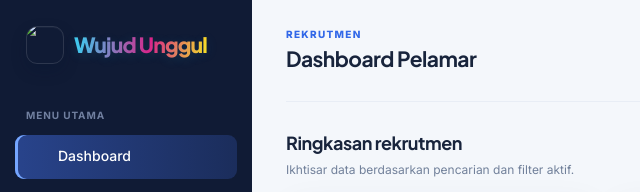
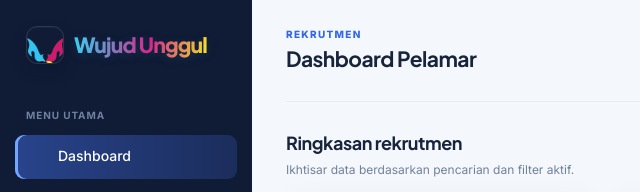
Before and after one commit to PhilipusDibyan/wuhrd-dashboard, a plain HTML site: page index.html in a window 1280 px wide. Shown: the top 192 px of the page, 0-640 px from the left. Drawn offline with nearby package versions, Linux system fonts and the light colour scheme; no server answers; some icons are missing.

Commit message:
Update icon and logo paths in index.html

```diff
--- a/index.html
+++ b/index.html
@@ -10,13 +10,13 @@
   <link href="https://fonts.googleapis.com/css2?family=Inter:wght@400;500;600;700;800&family=Plus+Jakarta+Sans:wght@600;700;800&display=swap" rel="stylesheet" />
   <link rel="stylesheet" href="https://cdnjs.cloudflare.com/ajax/libs/font-awesome/6.7.2/css/all.min.css" referrerpolicy="no-referrer" />
   <link rel="stylesheet" href="style.css?v=20260824-2" />
-  <link rel="icon" href="/assets/logo-wujud-unggul.png" type="image/x-icon">
+  <link rel="icon" href="logo-wujud-unggul.png" type="image/x-icon">
 </head>
 <body>
   <div class="app-shell">
     <aside class="sidebar" id="sidebar" aria-label="Navigasi utama">
       <a class="brand" href="#overview" aria-label="Wujud Unggul dashboard">
-        <span class="brand-mark"><img class="brand-logo" src="assets/logo-wujud-unggul.png?v=20260824-2" alt="" /></span>
+        <span class="brand-mark"><img class="brand-logo" src="logo-wujud-unggul.png?v=20260824-2" alt="" /></span>
         <span class="brand-name">Wujud Unggul</span>
       </a>
 
```
